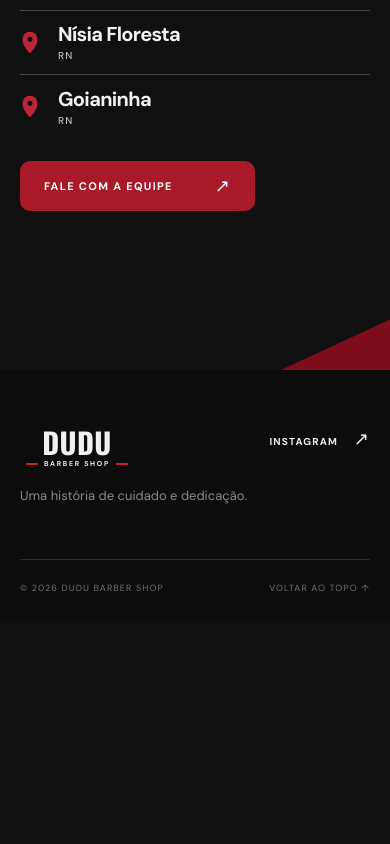
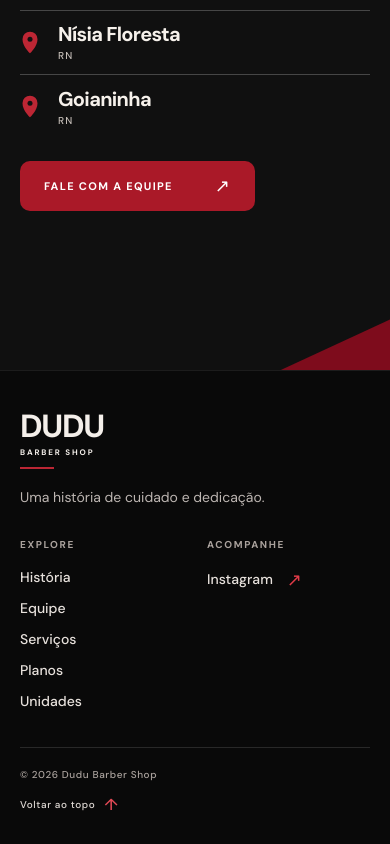
Before and after one commit to DiegoCarvalho-dev/Barbearia-Dudu, a React (Vite) app: page / in a window 390 px wide. Shown: the part 4694-5538 px from the top of the page. Before the commit the page ends 5314 px from the top, so only its background shows below. Built offline with nearby package versions, Linux system fonts and the light colour scheme.

Commit message:
style: organiza rodape responsivo

```diff
--- /dev/null
+++ b/src/footer.css
@@ -0,0 +1,100 @@
+.footer {
+  background: #090909;
+  color: #f4efea;
+  border-top: 1px solid #ffffff14;
+}
+.footer-content { padding-top: clamp(48px, 6vw, 72px); }
+.footer-main {
+  display: grid;
+  grid-template-columns: minmax(180px, 1.15fr) minmax(280px, 1.3fr) minmax(140px, .55fr);
+  gap: clamp(36px, 6vw, 88px);
+  padding-bottom: clamp(42px, 5vw, 64px);
+}
+.footer-logo {
+  display: flex;
+  flex-direction: column;
+  align-items: flex-start;
+  width: fit-content;
+  font: 700 32px/.85 'DM Sans', Arial, sans-serif;
+  letter-spacing: -.04em;
+}
+.footer-logo small {
+  margin-top: 8px;
+  font: 700 8px/1 'DM Sans', Arial, sans-serif;
+  letter-spacing: .23em;
+}
+.footer-logo::after {
+  content: '';
+  width: 34px;
+  height: 2px;
+  margin-top: 11px;
+  background: #bb2634;
+}
+.footer-about p {
+  margin: 18px 0 0;
+  color: #bdb6b2;
+  font: 400 14px/1.5 'DM Sans', Arial, sans-serif;
+}
+.footer-nav > span, .footer-social > span {
+  display: block;
+  margin-bottom: 18px;
+  color: #aaa29d;
+  font: 700 10px/1 'DM Sans', Arial, sans-serif;
+  letter-spacing: .16em;
+  text-transform: uppercase;
+}
+.footer-nav-links {
+  display: grid;
+  grid-template-columns: repeat(3, max-content);
+  gap: 14px 30px;
+}
+.footer-nav a, .footer-social a {
+  width: fit-content;
+  color: #e7e1dc;
+  font: 500 14px/1.35 'DM Sans', Arial, sans-serif;
+  transition: color .2s ease;
+}
+.footer-social a { display: inline-flex; align-items: center; gap: 14px; }
+.footer-social .arrow { color: #df3b48; transition: transform .2s ease; }
+.footer-meta {
+  display: flex;
+  justify-content: space-between;
+  align-items: center;
+  gap: 20px;
+  border-top: 1px solid #ffffff20;
+  padding: 22px 76px 25px 0;
+  color: #aaa29d;
+  font: 500 10px/1.4 'DM Sans', Arial, sans-serif;
+  letter-spacing: .06em;
+}
+.footer-meta a {
+  display: inline-flex;
+  align-items: center;
+  gap: 9px;
+  color: #e0dad5;
+  white-space: nowrap;
+  transition: color .2s ease;
+}
+.footer-meta a span { color: #e34a56; font-size: 16px; transition: transform .2s ease; }
+@media (hover: hover) {
+  .footer-nav a:hover, .footer-social a:hover, .footer-meta a:hover { color: #f15c68; }
+  .footer-social a:hover .arrow { transform: translate(3px, -3px); }
+  .footer-meta a:hover span { transform: translateY(-3px); }
+}
+@media (max-width: 900px) {
+  .footer-main { grid-template-columns: 1fr 1.2fr; gap: 32px; }
+  .footer-social { grid-column: 2; }
+}
+@media (max-width: 640px) {
+  .footer-content { padding-top: 42px; }
+  .footer-main { grid-template-columns: 1fr 1fr; gap: 32px 24px; padding-bottom: 36px; }
+  .footer-about { grid-column: 1 / -1; }
+  .footer-nav-links { grid-template-columns: 1fr; gap: 12px; }
+  .footer-social { grid-column: 2; }
+  .footer-nav a, .footer-social a { font-size: 14px; }
+  .footer-meta { align-items: flex-start; flex-direction: column; gap: 12px; padding: 20px 70px 28px 0; }
+}
+@media (prefers-reduced-motion: reduce) {
+  .footer-nav a, .footer-social a, .footer-social .arrow, .footer-meta a, .footer-meta a span { transition: none; }
+  .footer-social a:hover .arrow, .footer-meta a:hover span { transform: none; }
+}
--- a/src/main.jsx
+++ b/src/main.jsx
@@ -11,6 +11,7 @@ import './small-sections.css';
 import './services.css';
 import './plans.css';
 import './locations.css';
+import './footer.css';
 
 // Fotografia principal; substitua o arquivo em /public/images quando necessário.
 const heroImage = '/images/dudu-recorte.webp';
@@ -176,7 +177,22 @@ function App() {
       </section>
     </main>
 
-    <footer className="footer"><div className="wrap footer-inner"><a href="#inicio" className="brand footer-brand"><span>DUDU</span><small>BARBER SHOP</small></a><p>Uma história de cuidado e dedicação.</p><a href="https://www.instagram.com/dudu.barbershop01/" target="_blank" rel="noreferrer">INSTAGRAM <Arrow diagonal /></a></div><div className="wrap footer-bottom"><span>© {new Date().getFullYear()} DUDU BARBER SHOP</span><a href="#inicio">VOLTAR AO TOPO ↑</a></div></footer>
+    <footer className="footer">
+      <div className="wrap footer-content">
+        <div className="footer-main">
+          <div className="footer-about">
+            <div className="footer-logo" aria-label="Dudu Barber Shop"><span>DUDU</span><small>BARBER SHOP</small></div>
+            <p>Uma história de cuidado e dedicação.</p>
+          </div>
+          <nav className="footer-nav" aria-label="Navegação do rodapé">
+            <span>Explore</span>
+            <div className="footer-nav-links"><a href="#historia">História</a><a href="#equipe">Equipe</a><a href="#servicos">Serviços</a><a href="#planos">Planos</a><a href="#unidades">Unidades</a></div>
+          </nav>
+          <div className="footer-social"><span>Acompanhe</span><a href="https://www.instagram.com/dudu.barbershop01/" target="_blank" rel="noreferrer">Instagram <Arrow diagonal /></a></div>
+        </div>
+        <div className="footer-meta"><span>© {new Date().getFullYear()} Dudu Barber Shop</span><a href="#inicio">Voltar ao topo <span aria-hidden="true">↑</span></a></div>
+      </div>
+    </footer>
     <a className="whatsapp" href={whatsapp} target="_blank" rel="noreferrer" aria-label="Falar com a Dudu Barber Shop pelo WhatsApp"><WhatsAppIcon /></a>
   </>;
 }
```
Also changed, not shown: tests/hero-motion.browser.mjs (+28 -0 lines), 1 other file (tests, documents, lock files or other folders).
